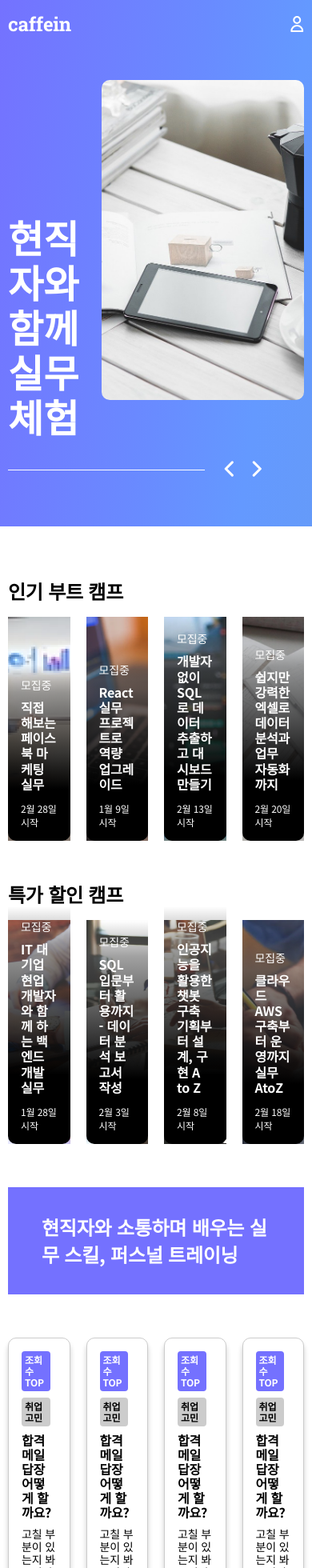
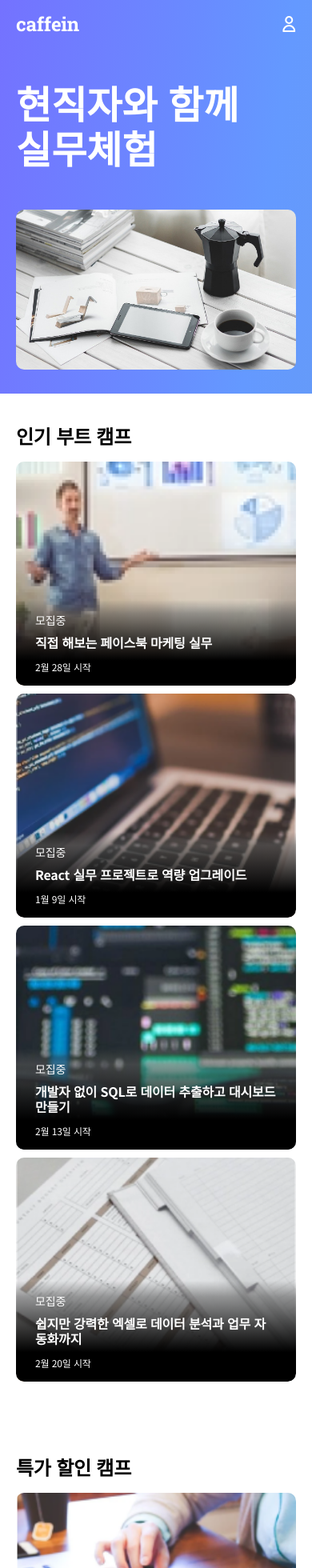
Before and after one commit to kkkkkSE/caffein, a React (Create React App) app: page / in a window 390 px wide. Shown: the top 1960 px of the page at 80% size. Built offline with nearby package versions, Linux system fonts and the light colour scheme.

Commit message:
[design] 반응형 웹 적용 (모바일, 태블릿)

```diff
--- a/src/components/Footer.tsx
+++ b/src/components/Footer.tsx
@@ -112,6 +112,27 @@ const Container = styled.div`
   .snsBtn:nth-child(3) {
     background-color: #2d3748;
   }
+
+  @media (max-width: 567px) {
+    padding: 0;
+    .logo {
+      padding-bottom: 23px;
+    }
+    .footerWrap {
+      padding: 18px 28px;
+      position: relative;
+      flex-direction: column;
+    }
+    .siteInfoWrap {
+      width: 100%;
+    }
+    .snsBtnWrap {
+      position: absolute;
+      top: 18px;
+      right: 18px;
+      width: auto;
+    }
+  }
 `;
 
 export default Footer;
--- a/src/pages/Home/components/Camp/CampCard.tsx
+++ b/src/pages/Home/components/Camp/CampCard.tsx
@@ -35,6 +35,7 @@ const Card = styled.div`
   height: 280px;
   color: ${colors.White};
   border-radius: 10px;
+  overflow: hidden;
 
   .bgImg {
     width: 100%;
@@ -69,5 +70,18 @@ const Card = styled.div`
   .startDate {
     ${typo.caption}
   }
+
+  @media (max-width: 960px) {
+    width: calc((100% - 20px) / 2);
+    margin-bottom: 20px;
+  }
+  @media (max-width: 567px) {
+    width: 100%;
+    margin-bottom: 10px;
+
+    .textPart {
+      padding: 16px 24px;
+    }
+  }
 `;
 export default CampCard;
--- a/src/pages/Home/components/Camp/index.tsx
+++ b/src/pages/Home/components/Camp/index.tsx
@@ -49,9 +49,6 @@ const Container = styled.div`
     ${maxWidth}
     padding-bottom: 50px;
   }
-  .campSection:last-child {
-    padding-bottom: 0;
-  }
 
   .campSectionTitle {
     padding-bottom: 15px;
@@ -62,6 +59,11 @@ const Container = styled.div`
     flex-wrap: wrap;
     justify-content: space-between;
   }
+
+  @media (max-width: 567px) {
+  .campSection {
+    padding-bottom: 80px;
+  }
 `;
 
 export default CampSection;
--- a/src/pages/Home/components/Community/CommunityCard.tsx
+++ b/src/pages/Home/components/Community/CommunityCard.tsx
@@ -134,5 +134,9 @@ const Card = styled.div`
     ${typo.caption}
     color: ${colors.Secondary01};
   }
+
+  @media (max-width: 960px) {
+    width: calc((100% - 40px) / 3);
+  }
 `;
 export default CommunityCard;
--- a/src/pages/Home/components/Community/index.tsx
+++ b/src/pages/Home/components/Community/index.tsx
@@ -1,5 +1,6 @@
 // eslint-disable-next-line
 import { useEffect, useState } from "react";
+import { useMediaQuery } from "react-responsive";
 
 import styled from "styled-components";
 import { maxWidth } from "../../../../styles/mixin";
@@ -19,12 +20,20 @@ const Community = () => {
       communityData[3],
     ]);
   }, []);
+
+  const isTabletScreen = useMediaQuery({ query: "(max-width: 960px)" });
+
   return (
     <Container>
       <div className="communitySection">
-        {community.map((communityData, index) => (
-          <CommunityCard key={index} data={communityData} />
-        ))}
+        {community.map((communityData, index) => {
+          if (index === community.length - 1 && isTabletScreen) {
+            console.log(index, community.length);
+            return;
+          } else {
+            return <CommunityCard key={index} data={communityData} />;
+          }
+        })}
       </div>
     </Container>
   );
@@ -37,6 +46,10 @@ const Container = styled.div`
     flex-wrap: wrap;
     justify-content: space-between;
   }
+
+  @media (max-width: 767px) {
+    display: none;
+  }
 `;
 
 export default Community;
--- a/src/pages/Home/components/MainBanner.tsx
+++ b/src/pages/Home/components/MainBanner.tsx
@@ -1,6 +1,7 @@
 import styled from "styled-components";
 import { maxWidth } from "../../../styles/mixin";
 import colors from "../../../styles/color";
+import typo from "../../../styles/typo";
 
 import { Swiper, SwiperSlide } from "swiper/react";
 import SwiperCore, { Navigation, Autoplay } from "swiper";
@@ -94,23 +95,24 @@ const StyledSwiper = styled(Swiper)`
     display: flex;
     justify-content: space-between;
   }
-  .bannerTitle {
-    display: flex;
-    align-items: flex-end;
 
-    font-weight: bold;
-    font-size: 48px;
-    line-height: 56px;
-    padding-bottom: 50px;
-    white-space: pre-line;
+  @media (max-width: 960px) {
+    .swiper-button-prev {
+      left: 200px;
+    }
+    .swiper-button-next {
+      left: 235px;
+    }
   }
 
-  .bannerImage {
-    width: 600px;
-    height: 400px;
-    background-size: cover;
-    background-position: 50% 50%;
-    border-radius: 10px;
+  @media (max-width: 767px) {
+    .swiper-slide {
+      flex-direction: column;
+    }
+    .swiper-button-prev,
+    .swiper-button-next {
+      display: none;
+    }
   }
 `;
 
@@ -135,6 +137,50 @@ const Container = styled.div`
     height: 1px;
     background-color: ${colors.White};
   }
+
+  .bannerTitle {
+    display: flex;
+    align-items: flex-end;
+
+    font-weight: bold;
+    font-size: 48px;
+    line-height: 56px;
+    padding-bottom: 50px;
+    white-space: pre-line;
+  }
+
+  .bannerImage {
+    width: 62.5%;
+    height: 400px;
+    background-size: cover;
+    background-position: 50% 50%;
+    border-radius: 10px;
+  }
+
+  @media (max-width: 960px) {
+    .line {
+      width: 180px;
+    }
+    .bannerImage {
+      width: 60%;
+    }
+  }
+
+  @media (max-width: 767px) {
+    .line {
+      display: none;
+    }
+    .bannerImage {
+      width: 100%;
+    }
+  }
+
+  @media (max-width: 567px) {
+    padding-bottom: 30px;
+    .bannerImage {
+      height: 200px;
+    }
+  }
 `;
 
 export default MainBanner;
--- a/src/pages/Home/components/SubBanner.tsx
+++ b/src/pages/Home/components/SubBanner.tsx
@@ -16,7 +16,7 @@ const SubBanner = () => {
 };
 
 const Container = styled.div`
-  padding: 54px 0;
+  padding-bottom: 54px;
   color: ${colors.White};
 
   h2 {
@@ -32,6 +32,21 @@ const Container = styled.div`
     width: 100%;
     padding: 33px 42px;
     background-color: ${colors.Primary01};
+    word-break: keep-all;
+  }
+
+  @media (max-width: 767px) {
+    padding-bottom: 0;
+
+    .subBannerWrap {
+      padding: 0;
+    }
+  }
+
+  @media (max-width: 567px) {
+    .subBannerText {
+      padding: 22px 16px;
+    }
   }
 `;
 
--- a/src/pages/Home/index.tsx
+++ b/src/pages/Home/index.tsx
@@ -1,4 +1,5 @@
 import { useEffect, useState } from "react";
+import { useMediaQuery } from "react-responsive";
 
 import Header from "../../components/Header";
 import Footer from "../../components/Footer";
@@ -8,11 +9,17 @@ import SubBanner from "./components/SubBanner";
 import Community from "./components/Community";
 
 function Home() {
+  const isMobileScreen = useMediaQuery({ query: "(max-width: 767px)" });
+
   return (
     <div>
       <Header />
       <MainBanner />
-      <div style={{ padding: "64px 0 242px" }}>
+      <div
+        style={
+          isMobileScreen ? { padding: "36px 0 0" } : { padding: "64px 0 242px" }
+        }
+      >
         <Camp />
         <SubBanner />
         <Community />
--- a/src/styles/mixin.ts
+++ b/src/styles/mixin.ts
@@ -4,4 +4,8 @@ export const maxWidth = css`
   max-width: 960px;
   margin: 0 auto;
   padding: 0 10px;
+
+  @media (max-width: 567px) {
+    padding: 0 20px;
+  }
 `;
```
